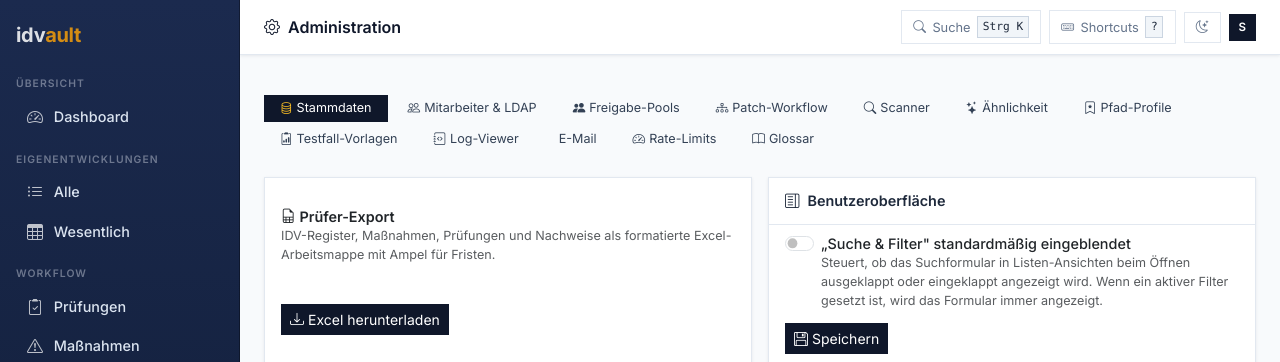
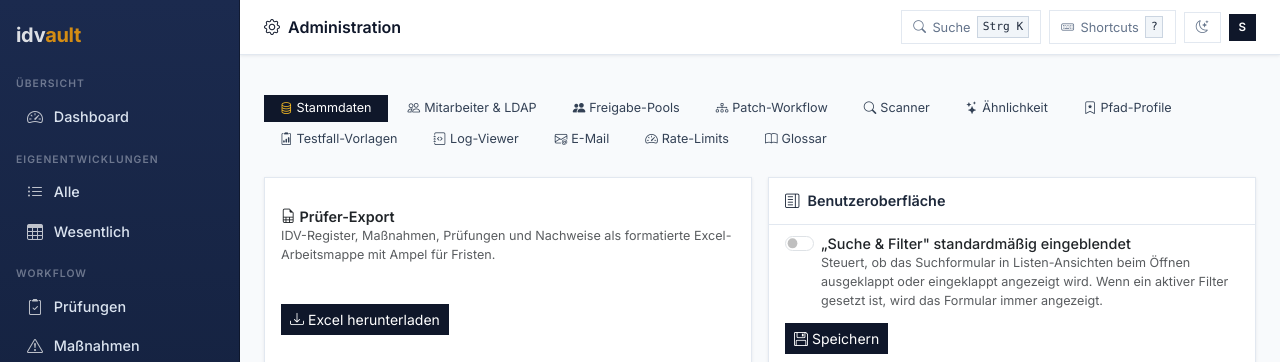
Before and after one commit to hvorragend/idvault, a Flask app: page /admin/ in a window 1280 px wide. Shown: the top 362 px of the page. Run offline with Flask 3, Linux system fonts and the light colour scheme; the visitor is signed in with stand-in values (Sample User, id 1); data comes from the database, SQL or seed files in the repository; data that the repository does not hold is empty; parts of the project's set-up code (start-up, migrations or seed data) failed here and were passed over; some libraries are stand-ins or nearby versions.

Commit message:
Navbar-Icon für /admin/mail auf bi-envelope-at korrigieren
In Bootstrap-Icons 1.11.3 existiert die Klasse bi-envelope-gear nicht,
weshalb der E-Mail-Eintrag in der Admin-Subnavigation ohne Icon
gerendert wurde. bi-envelope-at ist Teil der eingebundenen Version
und passt thematisch zu E-Mail-Konfiguration.

```diff
--- a/webapp/templates/admin/_subnav.html
+++ b/webapp/templates/admin/_subnav.html
@@ -58,7 +58,7 @@
     <li class="nav-item">
       <a href="{{ url_for('admin.mail') }}"
          class="nav-link py-1 px-3 {% if request.endpoint == 'admin.mail' %}active{% endif %}">
-        <i class="bi bi-envelope-gear me-1"></i>E-Mail
+        <i class="bi bi-envelope-at me-1"></i>E-Mail
       </a>
     </li>
     <li class="nav-item">
```
